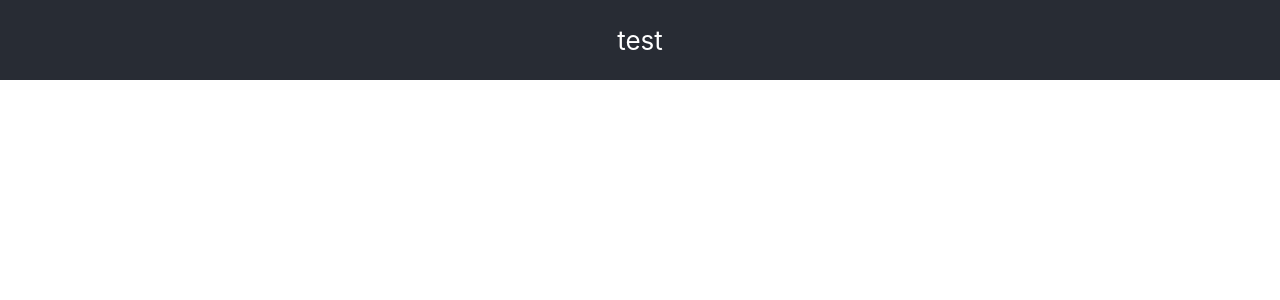
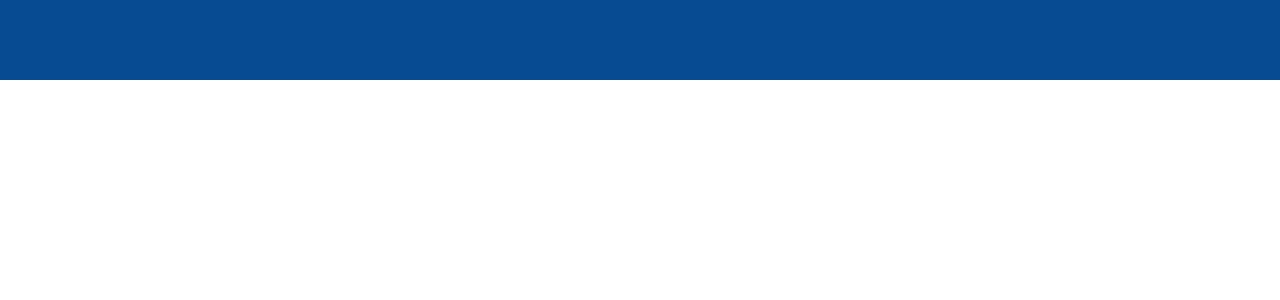
Before and after one commit to alti21/Nayya-Front-End-Engineer-Assessment, a React (Create React App) app in the folder benefits-concierge-dashboard/: page / in a window 1280 px wide. Shown: the top 300 px of the page. Built offline with nearby package versions, Linux system fonts and the light colour scheme.

Commit message:
Added header with Logo and Navbar components

```diff
--- a/benefits-concierge-dashboard/src/App.js
+++ b/benefits-concierge-dashboard/src/App.js
@@ -1,12 +1,10 @@
-import logo from './logo.svg';
 import './App.scss';
+import Header from './Header/Header'
 
 function App() {
   return (
     <div className="App">
-      <header className="App-header">
-        test
-      </header>
+      <Header />
     </div>
   );
 }
--- a/benefits-concierge-dashboard/src/App.scss
+++ b/benefits-concierge-dashboard/src/App.scss
@@ -2,22 +2,18 @@
   text-align: center;
 }
 
-
-@media (prefers-reduced-motion: no-preference) {
-  .App-logo {
-    animation: App-logo-spin infinite 20s linear;
-  }
+.bg-blue {
+  background-color: #074C93;
+  color: #fff;
 }
 
 .App-header {
-  background-color: #282c34;
   min-height: 10vh;
   display: flex;
-  flex-direction: column;
+  flex-direction: row;
   align-items: center;
   justify-content: center;
   font-size: calc(10px + 2vmin);
-  color: white;
 }
 
 .App-link {
--- /dev/null
+++ b/benefits-concierge-dashboard/src/Header/Header.js
@@ -0,0 +1,18 @@
+import React from 'react';
+import Navbar from './Navbar'
+import Logo from './Logo'
+
+const Header = () => (
+
+    <div>
+        <header className='App-header bg-blue'>
+            <Logo />
+            <Navbar>
+
+            </Navbar>
+        </header>
+    </div>
+
+)
+
+export default Header;
--- /dev/null
+++ b/benefits-concierge-dashboard/src/Header/Logo.js
@@ -0,0 +1,9 @@
+import React from 'react';
+
+const Logo = () => (
+    <div>
+
+    </div>
+)
+
+export default Logo;
--- /dev/null
+++ b/benefits-concierge-dashboard/src/Header/Navbar.js
@@ -0,0 +1,9 @@
+import React from 'react';
+
+const Navbar = ({children}) => (
+    <div>
+        {children}
+    </div>
+)
+
+export default Navbar;
```
